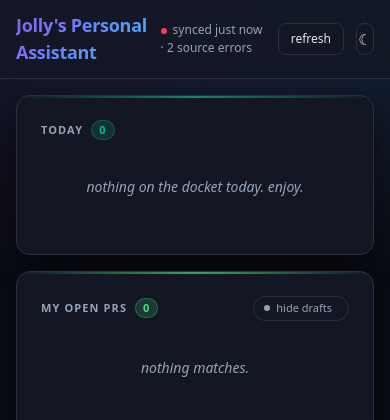
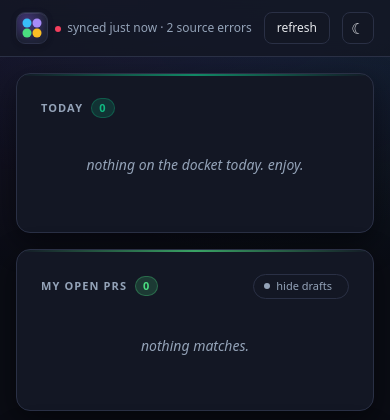
Before and after one commit to ujala-singh/jolly-personal-assistant, a Flask app: page / in a window 390 px wide. Shown: the top 420 px of the page. Run offline with Flask 3, Linux system fonts and the light colour scheme; some libraries are stand-ins or nearby versions.

Commit message:
chore: Add logo

```diff
--- a/src/jolly/static/app.css
+++ b/src/jolly/static/app.css
@@ -104,13 +104,51 @@ body {
 }
 
 .brand {
-  font-size: 18px;
+  display: inline-flex;
+  align-items: center;
+  gap: 10px;
+  font-size: 16px;
   font-weight: 700;
   letter-spacing: -0.015em;
+  text-decoration: none;
+  color: inherit;
+}
+
+.brand-mark {
+  display: inline-flex;
+  align-items: center;
+  justify-content: center;
+  width: 32px;
+  height: 32px;
+  border-radius: 9px;
+  background:
+    radial-gradient(120% 120% at 30% 20%, color-mix(in srgb, var(--accent) 28%, transparent), transparent 60%),
+    var(--surface-2);
+  border: 1px solid var(--line);
+  box-shadow:
+    inset 0 1px 0 color-mix(in srgb, white 8%, transparent),
+    0 2px 6px rgba(0, 0, 0, 0.18);
+}
+
+.brand-mark svg {
+  display: block;
+  filter: drop-shadow(0 0 6px color-mix(in srgb, var(--accent) 25%, transparent));
+  transition: transform 600ms var(--ease-spring);
+}
+
+.brand:hover .brand-mark svg {
+  transform: rotate(45deg);
+}
+
+.brand-text {
   background: linear-gradient(135deg, var(--accent), var(--jira));
   -webkit-background-clip: text;
   background-clip: text;
   color: transparent;
+}
+
+@media (max-width: 640px) {
+  .brand-text { display: none; }
 }
 
 .sync {
--- a/src/jolly/templates/index.html
+++ b/src/jolly/templates/index.html
@@ -4,11 +4,22 @@
   <meta charset="UTF-8">
   <meta name="viewport" content="width=device-width, initial-scale=1">
   <title>jolly</title>
+  <link rel="icon" type="image/svg+xml" href="{{ url_for('static', filename='favicon.svg') }}">
   <link rel="stylesheet" href="{{ url_for('static', filename='app.css') }}">
 </head>
 <body>
   <header class="topbar">
-    <div class="brand">Jolly's Personal Assistant</div>
+    <a class="brand" href="/" aria-label="Jolly home">
+      <span class="brand-mark" aria-hidden="true">
+        <svg viewBox="0 0 24 24" width="24" height="24">
+          <circle cx="7"  cy="7"  r="4.5" fill="#38bdf8"/>
+          <circle cx="17" cy="7"  r="4.5" fill="#a78bfa"/>
+          <circle cx="7"  cy="17" r="4.5" fill="#4ade80"/>
+          <circle cx="17" cy="17" r="4.5" fill="#fbbf24"/>
+        </svg>
+      </span>
+      <span class="brand-text">Jolly's Personal Assistant</span>
+    </a>
     <div class="sync">
       <span id="sync-status">loading…</span>
       <button id="refresh-btn" type="button">refresh</button>
```
Also changed, not shown: README.md, src/jolly/static/favicon.svg (added).
